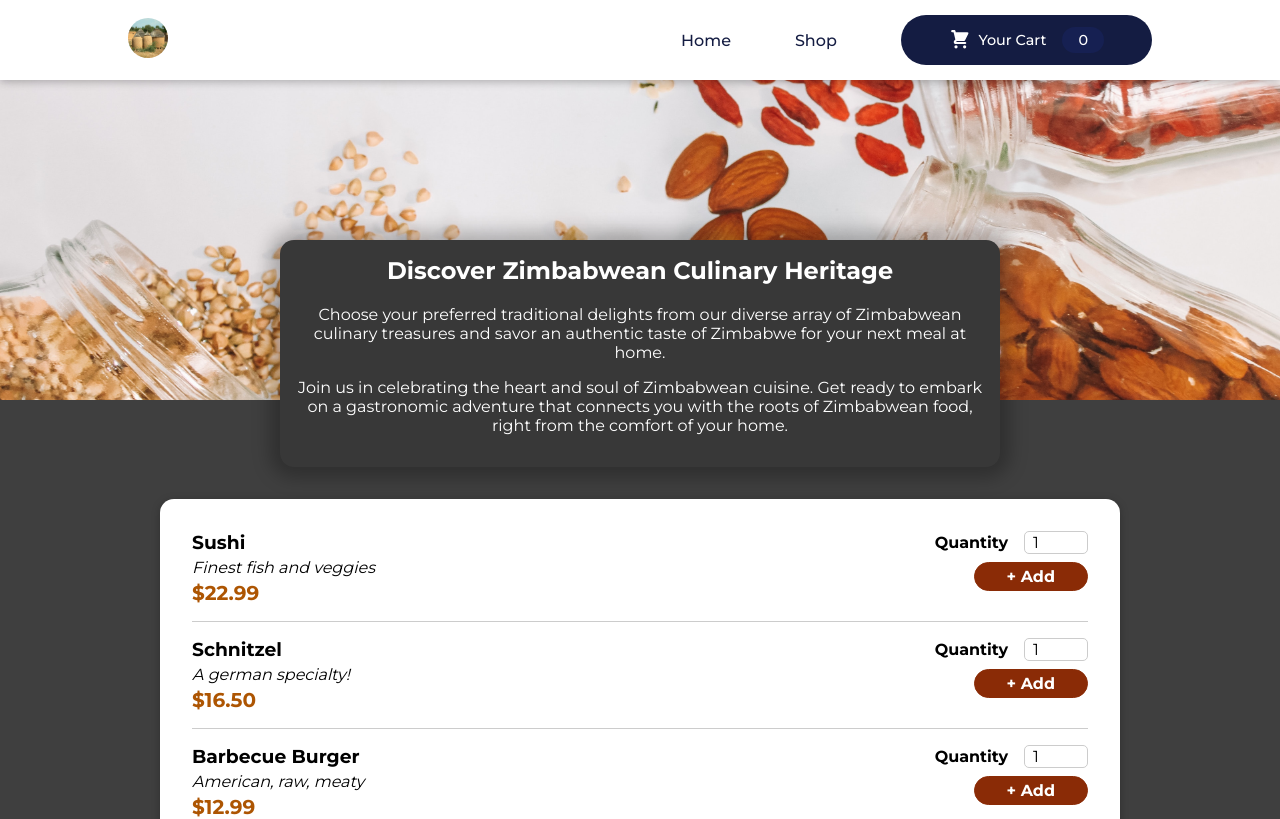
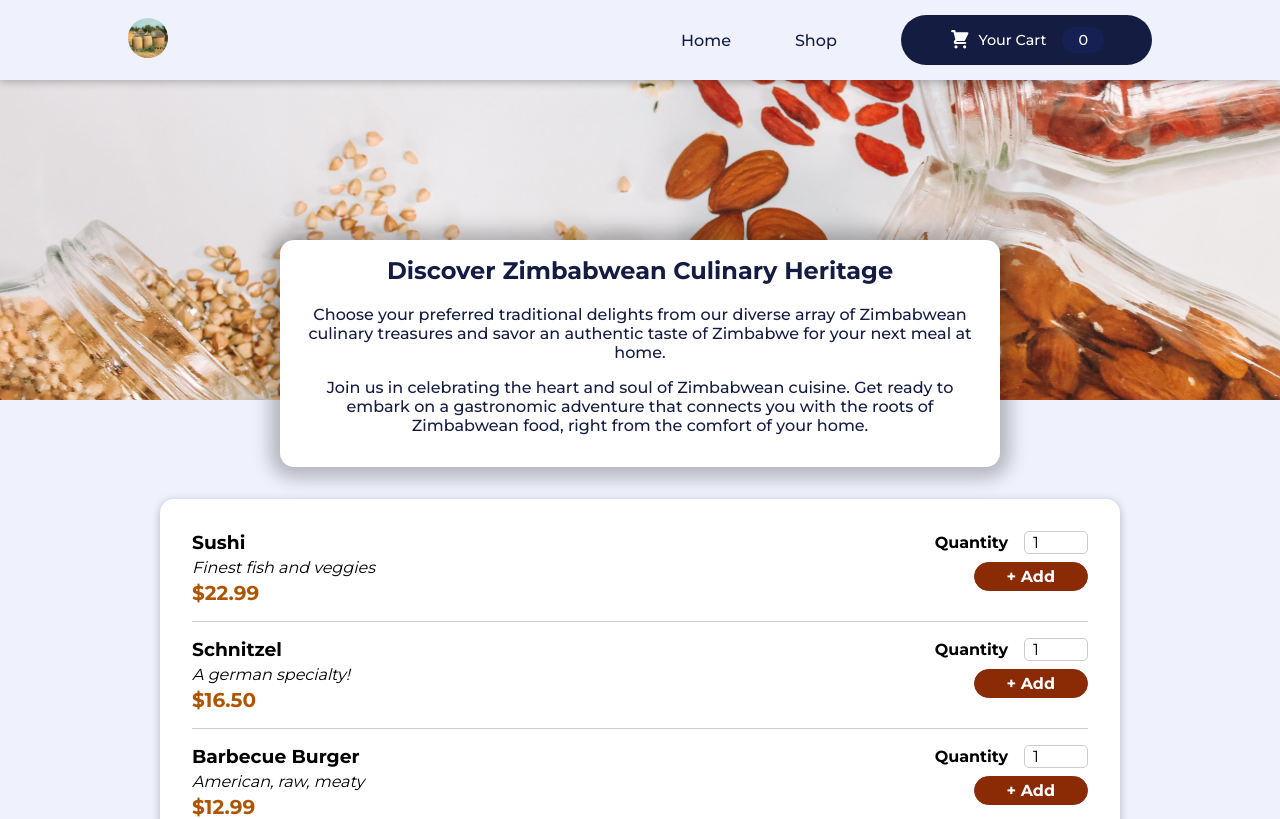
Before and after one commit to Amen-Musingarimi/dura-frontend, a React (Create React App) app: page /shop in a window 1280 px wide. Shown: the top 819 px of the page. Built offline with nearby package versions, Linux system fonts and the light colour scheme.

Commit message:
Fix accessibility issues

```diff
--- a/src/components/Layout/Header.module.css
+++ b/src/components/Layout/Header.module.css
@@ -6,7 +6,7 @@
   left: 0;
   width: 100%;
   height: 5rem;
-  background-color: #fff;
+  background-color: #eff1fd;
   color: #141c42;
   display: flex;
   justify-content: space-between;
--- a/src/components/Layout/HeaderCartButton.module.css
+++ b/src/components/Layout/HeaderCartButton.module.css
@@ -69,7 +69,6 @@
 
 @media only screen and (max-width: 1024px) {
   .button {
-    background-color: #d65624;
     padding: 0.5rem 1rem;
     font-weight: 600;
   }
--- a/src/components/Products/ProductsSummary.module.css
+++ b/src/components/Products/ProductsSummary.module.css
@@ -5,8 +5,8 @@
   margin: auto;
   margin-top: -10rem;
   position: relative;
-  background-color: #383838;
-  color: white;
+  background-color: #fff;
+  color: #141c42;
   border-radius: 14px;
   padding: 1rem;
   box-shadow: 0 1px 18px 10px rgba(0, 0, 0, 0.25);
@@ -19,4 +19,5 @@
 
 .summary p {
   font-size: 1rem;
+  font-weight: 500;
 }
--- a/src/index.css
+++ b/src/index.css
@@ -10,5 +10,5 @@ html {
 
 body {
   margin: 0;
-  background-color: #3f3f3f;
+  background-color: #eff1fd;
 }
```
